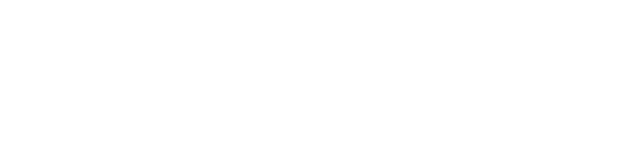
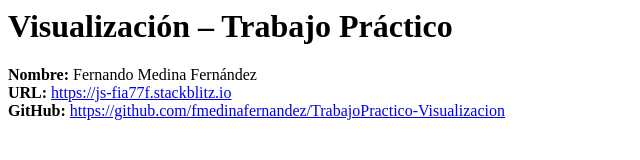
Before and after one commit to fmedinafernandez/TrabajoPractico-Visualizacion, a website: page index.html in a window 1280 px wide. Shown: the whole page, without its empty margins (0-640 px from the left). Drawn offline with Linux system fonts and the light colour scheme.

Commit message:
2 files modified

```diff
--- a/index.html
+++ b/index.html
@@ -1 +1,12 @@
-<div id="app"></div>
+<h1>Visualización – Trabajo Práctico</h1>
+
+<b>Nombre:</b> Fernando Medina Fernández <br />
+
+<b>URL:</b>
+<a href="https://js-fia77f.stackblitz.io">https://js-fia77f.stackblitz.io</a>
+<br />
+<b>GitHub:</b>
+<a href="https://github.com/fmedinafernandez/TrabajoPractico-Visualizacion"
+  >https://github.com/fmedinafernandez/TrabajoPractico-Visualizacion</a
+>
+<br />
--- a/index.js
+++ b/index.js
@@ -2,5 +2,5 @@
 import './style.css';
 
 // Write Javascript code!
-const appDiv = document.getElementById('app');
-appDiv.innerHTML = `<h1>JS Starter</h1>`;
+//const appDiv = document.getElementById('app');
+//appDiv.innerHTML = `<h1>JS Starter</h1>`;
```
